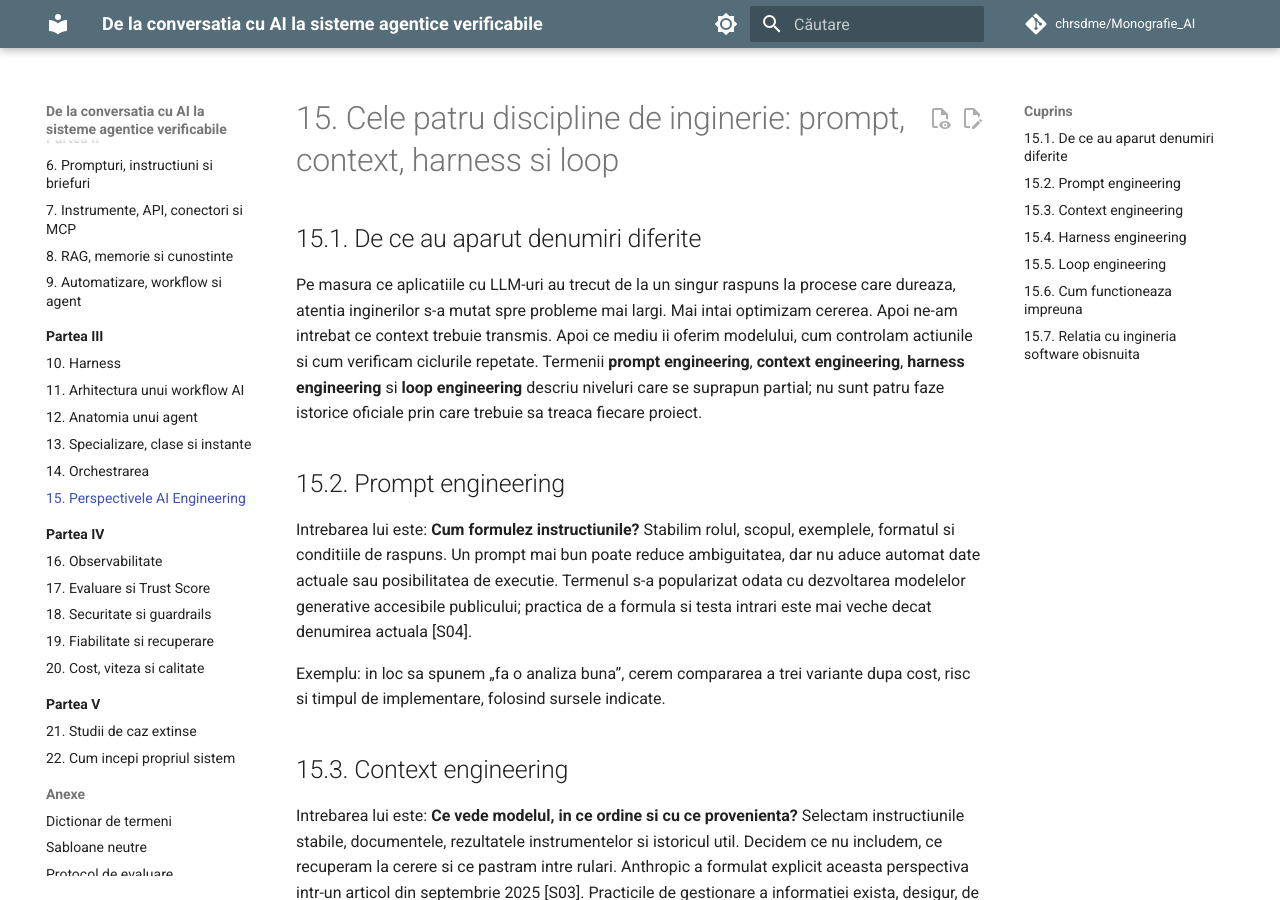
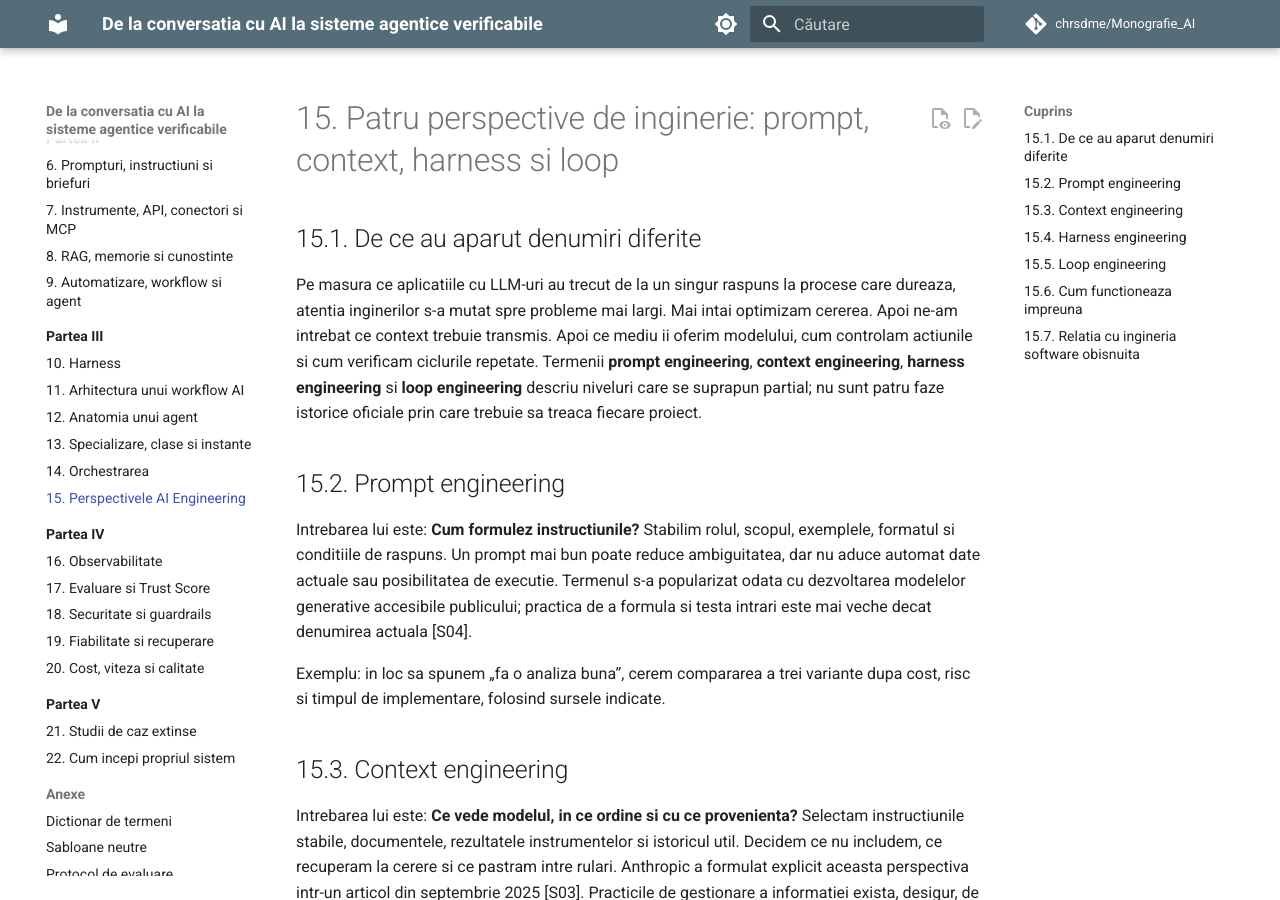
Before and after one commit to chrsdme/Monografie_AI, an MkDocs documentation site: the page built from wiki/partea-3/15-ai-engineering.md, in a window 1280 px wide and 900 px high. Built offline with MkDocs 1.6.1 and Material for MkDocs 9.7.7, drawn with Linux system fonts in a browser that asks for light colours; comment, search, counter and statistics services are not loaded.

Commit message:
Rename engineering perspectives chapter

```diff
--- a/wiki/partea-3/15-ai-engineering.md
+++ b/wiki/partea-3/15-ai-engineering.md
@@ -1,4 +1,4 @@
-# 15. Cele patru discipline de inginerie: prompt, context, harness si loop
+# 15. Patru perspective de inginerie: prompt, context, harness si loop
 
 ## 15.1. De ce au aparut denumiri diferite
 
```
